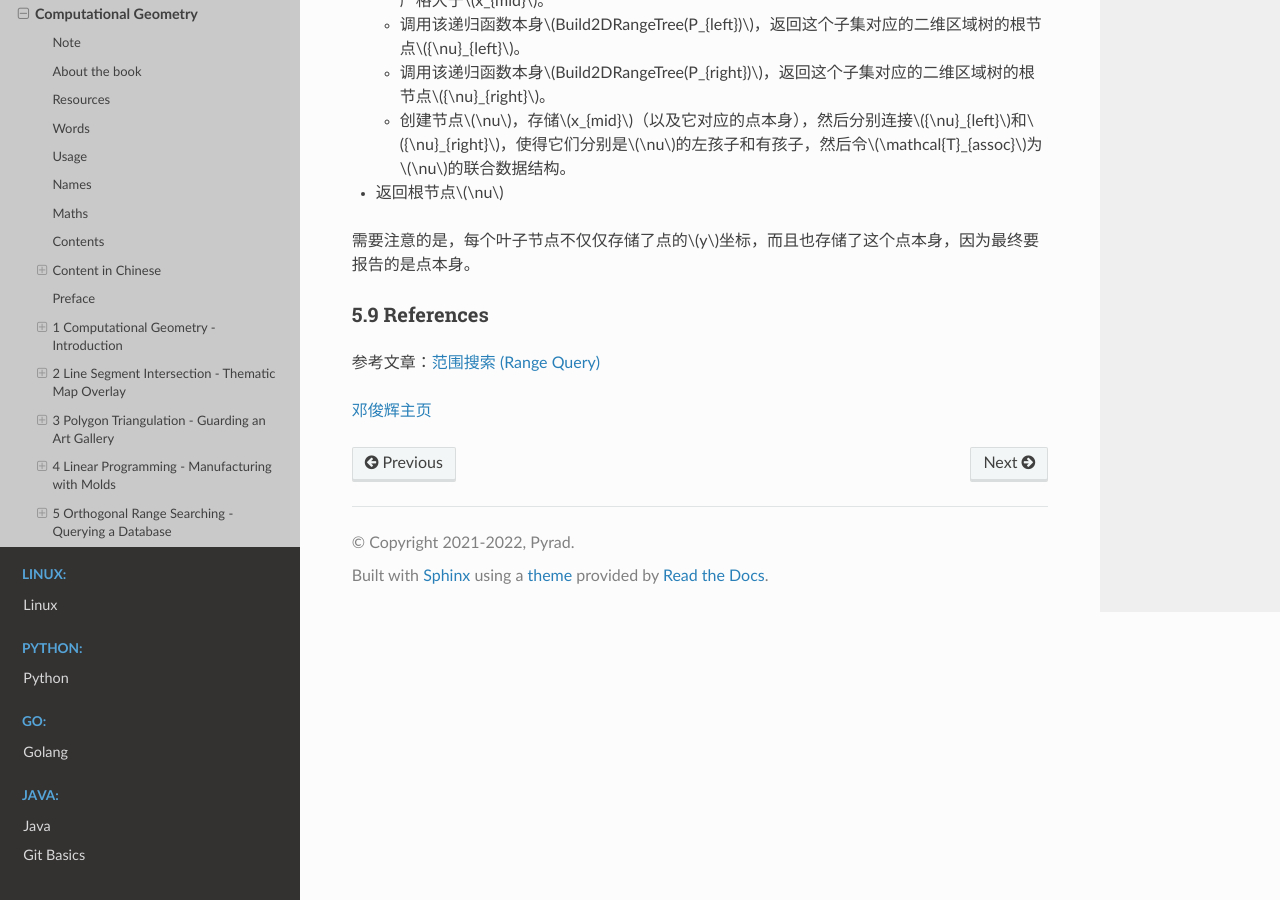
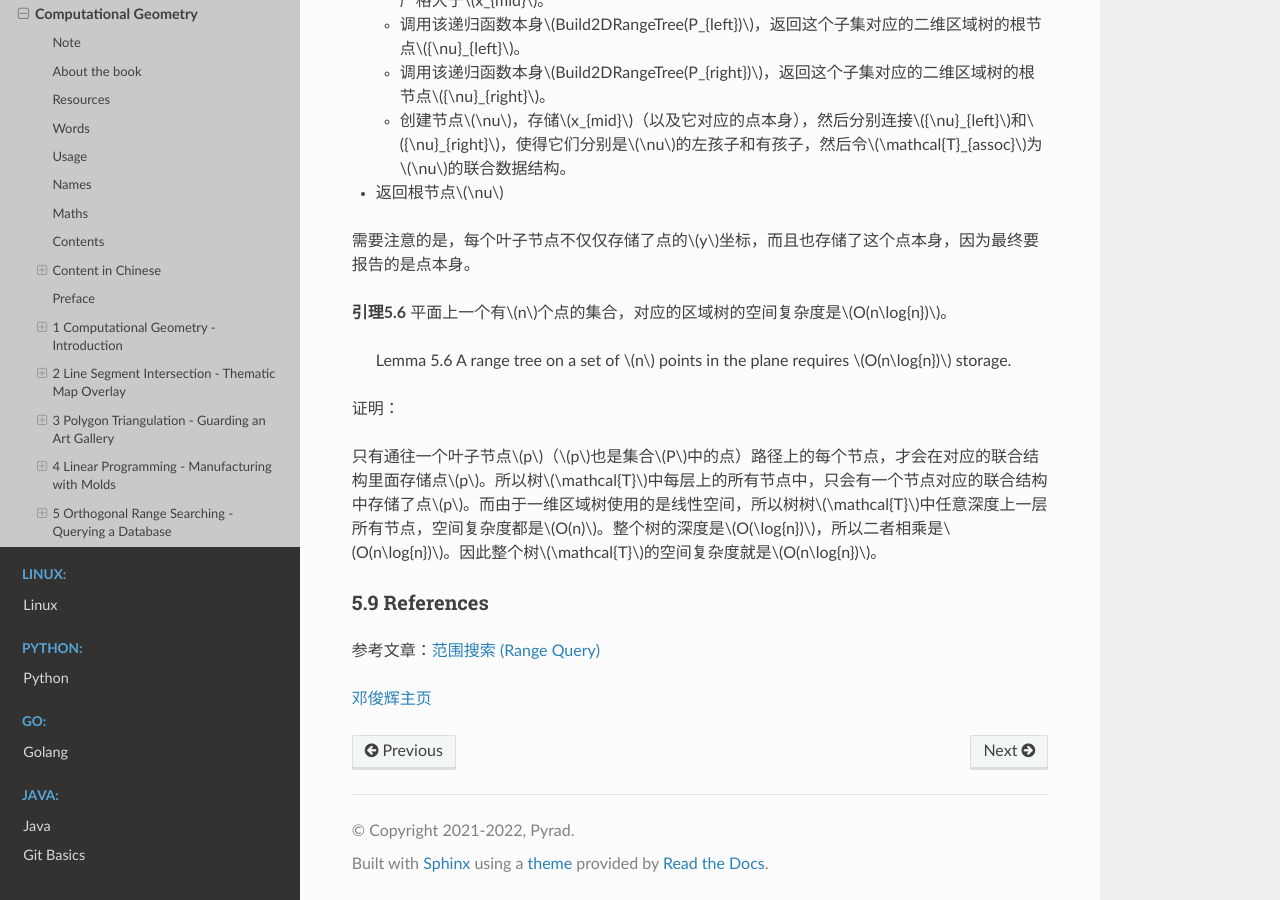
Before and after one commit to Pyrad/pyradnotes, a Sphinx documentation site: the page built from source/Geometry/ComputationalGeometryAA3rd.md, in a window 1280 px wide and 900 px high, scrolled down 86574 px. Built offline with Sphinx 7.4.7 and the Read the Docs theme 2.0.0, drawn with Linux system fonts in a browser that asks for light colours; a script that is not in the unit is left out.

Commit message:
CGAA3 Continue section 5.3

```diff
--- a/source/Geometry/ComputationalGeometryAA3rd.md
+++ b/source/Geometry/ComputationalGeometryAA3rd.md
@@ -2603,6 +2603,19 @@ $$
 需要注意的是，每个叶子节点不仅仅存储了点的$y$坐标，而且也存储了这个点本身，因为最终要报告的是点本身。
 
 
+**引理5.6** 平面上一个有$n$个点的集合，对应的区域树的空间复杂度是$O(n\log{n})$。
+
+> Lemma 5.6 A range tree on a set of $n$ points in the plane requires $O(n\log{n})$ storage.
+
+证明：
+
+只有通往一个叶子节点$p$（$p$也是集合$P$中的点）路径上的每个节点，才会在对应的联合结构里面存储点$p$。所以树$\mathcal{T}$中每层上的所有节点中，只会有一个节点对应的联合结构中存储了点$p$。而由于一维区域树使用的是线性空间，所以树树$\mathcal{T}$中任意深度上一层所有节点，空间复杂度都是$O(n)$。整个树的深度是$O(\log{n})$，所以二者相乘是$O(n\log{n})$。因此整个树$\mathcal{T}$的空间复杂度就是$O(n\log{n})$。
+
+
+
+
+
+
 
 
 
```
